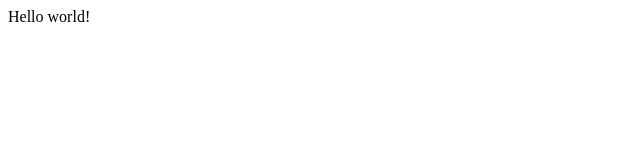
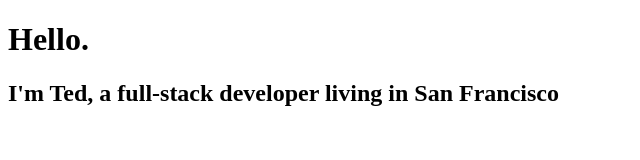
Before and after one commit to TedVu/gatsbyjs-crashcourse, a Gatsby site: page / in a window 1280 px wide. Shown: the whole page, without its empty margins (0-640 px from the left). Built offline with nearby package versions, Linux system fonts and the light colour scheme; Gatsby itself is replaced by a stand-in of ours.

Commit message:
Add initial pages setup

```diff
--- a/src/pages/index.js
+++ b/src/pages/index.js
@@ -1,5 +1,12 @@
 import React from "react"
 
-export default function Home() {
-  return <div>Hello world!</div>
+const IndexPage = () => {
+  return (
+    <div>
+      <h1>Hello.</h1>
+      <h2>I'm Ted, a full-stack developer living in San Francisco</h2>
+    </div>
+  )
 }
+
+export default IndexPage
```
Also changed, not shown: src/pages/AboutUs.js (added, +7 -0 lines), src/pages/ContactUs.js (added, +7 -0 lines), src/pages/blog.js (added, +12 -0 lines), README.md, gatsby-config.js (line endings or trailing spaces), package.json (line endings or trailing spaces), 5 other files.
